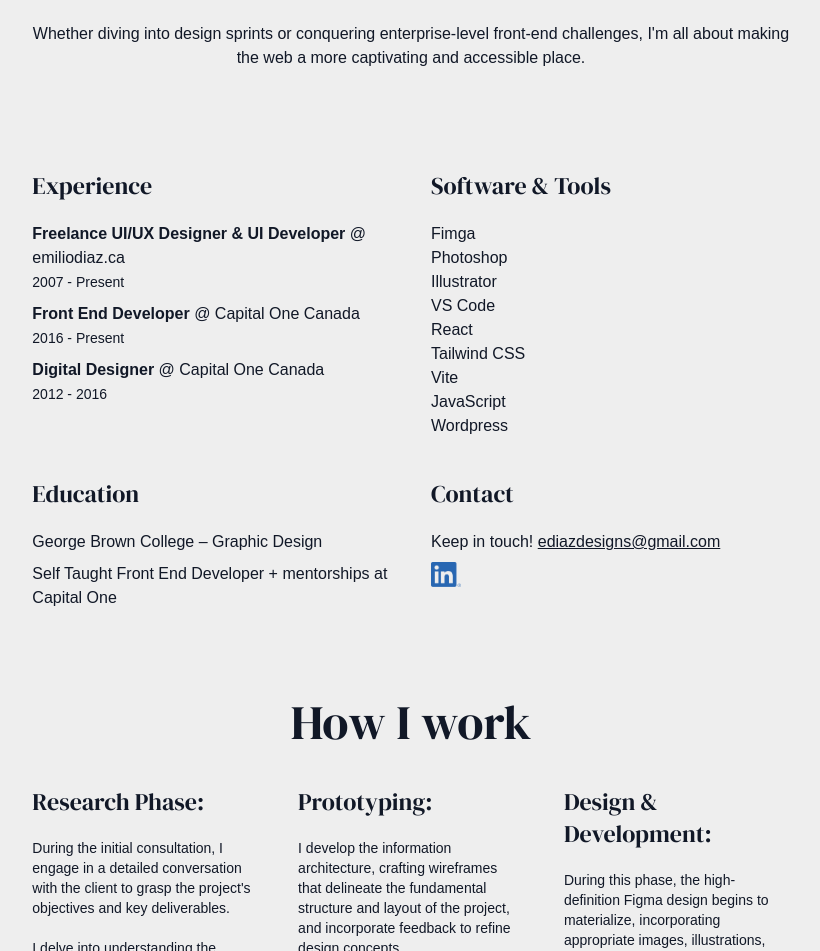
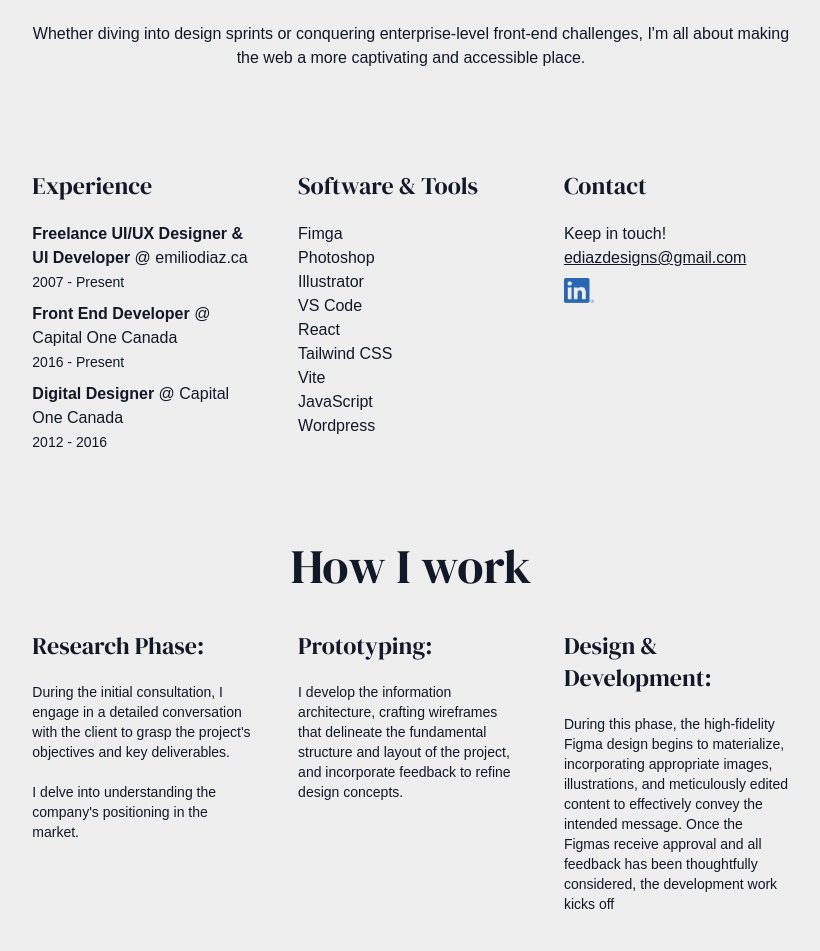
Before and after one commit to emidesigns/emiliodiaz.ca, a React (Vite) app: page / in a window 1280 px wide. Shown: the part 8021-8972 px from the top of the page, without its empty margins (229-1049 px from the left). Built offline with nearby package versions, Linux system fonts and the light colour scheme.

Commit message:
removing education section

```diff
--- a/src/AboutMe.tsx
+++ b/src/AboutMe.tsx
@@ -21,7 +21,7 @@ const AboutMe = () => {
           </p>
         </div>
 
-        <div className="lg:w-2/3 mx-auto grid grid-cols-1 md:grid-cols-2 gap-10 px-10 md:px-12 pt-10">
+        <div className="lg:w-2/3 mx-auto grid grid-cols-1 md:grid-cols-3 gap-10 px-10 md:px-12 pt-10">
           <div>
             <h2 className="text-2xl monster-font pb-5">Experience</h2>
             <ul>
@@ -56,16 +56,6 @@ const AboutMe = () => {
               <li>Vite</li>
               <li>JavaScript</li>
               <li>Wordpress</li>
-            </ul>
-          </div>
-          <div>
-            <h2 className="text-2xl monster-font pb-5">Education</h2>
-
-            <ul>
-              <li className="pb-2">George Brown College – Graphic Design</li>
-              <li className="pb-2">
-                Self Taught Front End Developer + mentorships at Capital One
-              </li>
             </ul>
           </div>
           <div>
@@ -120,7 +110,7 @@ const AboutMe = () => {
             <div className="text-sm">
               <h2 className="text-2xl monster-font">Design & Development:</h2>{" "}
               <p className="text-sm">
-                During this phase, the high-definition Figma design begins to
+                During this phase, the high-fidelity Figma design begins to
                 materialize, incorporating appropriate images, illustrations,
                 and meticulously edited content to effectively convey the
                 intended message. Once the Figmas receive approval and all
```
Also changed, not shown: 4 other files (tests, documents, lock files or other folders).
